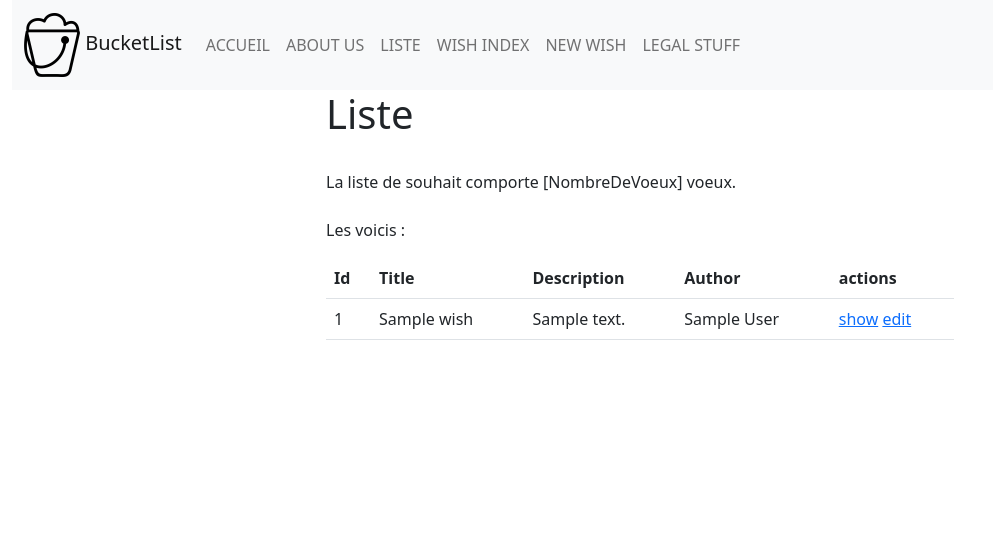
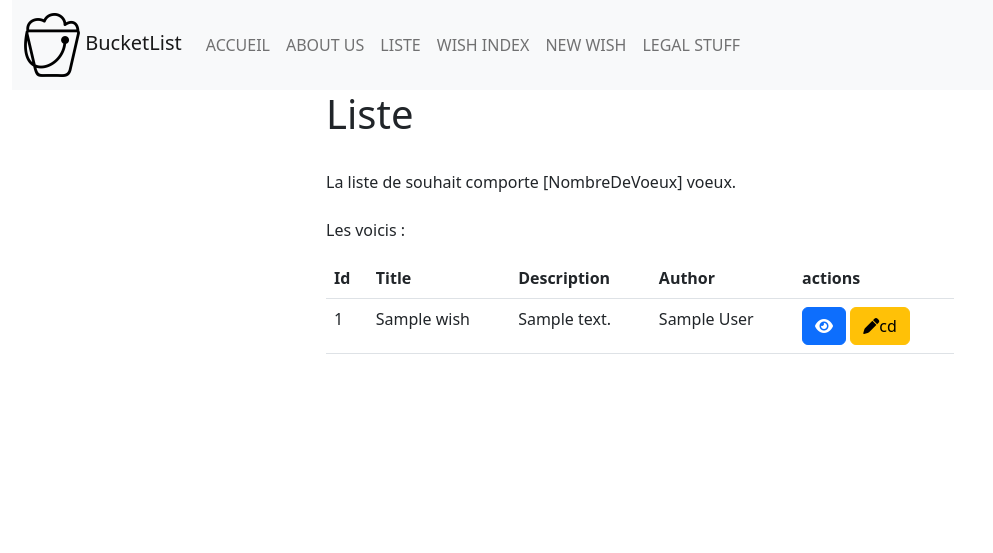
Before and after one commit to OlivierBillant/Symfony-02-TP-BucketList, a Symfony app: template templates/wish/liste.html.twig in a window 1280 px wide. Shown: the top 553 px of the page, without its empty margins (0-993 px from the left). Run offline with Twig, Linux system fonts and the light colour scheme; the template is opened without the code that fills it: most values are stand-ins (such as "Sample title", 1, 10 or a date in 2020); some libraries are stand-ins or nearby versions.

Commit message:
CHANGE : Ajout des icones

```diff
--- a/templates/layouts/base.html.twig
+++ b/templates/layouts/base.html.twig
@@ -7,6 +7,7 @@
 		</title>
 		<link rel="icon" type="image/x-icon" href="{{asset('img/favicon.ico')}}">
 		<link href="https://cdn.jsdelivr.net/npm/bootstrap@5.2.0-beta1/dist/css/bootstrap.min.css" rel="stylesheet" integrity="sha384-0evHe/X+R7YkIZDRvuzKMRqM+OrBnVFBL6DOitfPri4tjfHxaWutUpFmBp4vmVor" crossorigin="anonymous">
+		<link rel="stylesheet" href="https://cdnjs.cloudflare.com/ajax/libs/font-awesome/6.1.1/css/all.min.css" integrity="sha512-KfkfwYDsLkIlwQp6LFnl8zNdLGxu9YAA1QvwINks4PhcElQSvqcyVLLD9aMhXd13uQjoXtEKNosOWaZqXgel0g==" crossorigin="anonymous" referrerpolicy="no-referrer"/>
 		<link rel="stylesheet" href="{{asset('css/style.css')}}">
 		<link rel="stylesheet" href="https://fonts.googleapis.com/css?family=Roboto"/>
 
--- a/templates/wish/index.html.twig
+++ b/templates/wish/index.html.twig
@@ -35,8 +35,8 @@
 					<td>{{ wish.isPublished ? 'Yes' : 'No' }}</td>
 					<td>{{ wish.dateCreated ? wish.dateCreated|date('Y-m-d H:i:s') : '' }}</td>
 					<td>
-						<a href="{{ path('app_wish_show', {'id': wish.id}) }}">show</a>
-						<a href="{{ path('app_wish_edit', {'id': wish.id}) }}">edit</a>
+						<a class="btn btn-primary" href="{{ path('app_wish_show', {'id': wish.id}) }}"><i class="fa-solid fa-eye"></i></a>
+						<a class="btn btn-warning" href="{{ path('app_wish_edit', {'id': wish.id}) }}"><i class="fa-solid fa-pen"></i></a>
 					</td>
 				</tr>
 			{% else %}
--- a/templates/wish/liste.html.twig
+++ b/templates/wish/liste.html.twig
@@ -37,8 +37,8 @@
 							{# <td>{{ wish.isPublished ? 'Yes' : 'No' }}</td> #}
 							{# <td>{{ wish.dateCreated ? wish.dateCreated|date('Y-m-d H:i:s') : '' }}</td> #}
 							<td>
-								<a href="{{ path('app_wish_show', {'id': wish.id}) }}">show</a>
-								<a href="{{ path('app_wish_edit', {'id': wish.id}) }}">edit</a>
+								<a class="btn btn-primary" href="{{ path('app_wish_show', {'id': wish.id}) }}"><i class="fa-solid fa-eye"></i></a>
+						<a class="btn btn-warning" href="{{ path('app_wish_edit', {'id': wish.id}) }}"><i class="fa-solid fa-pen"></i>cd </a>
 							</td>
 						</tr>
 					{# {% endif %} #}
```
